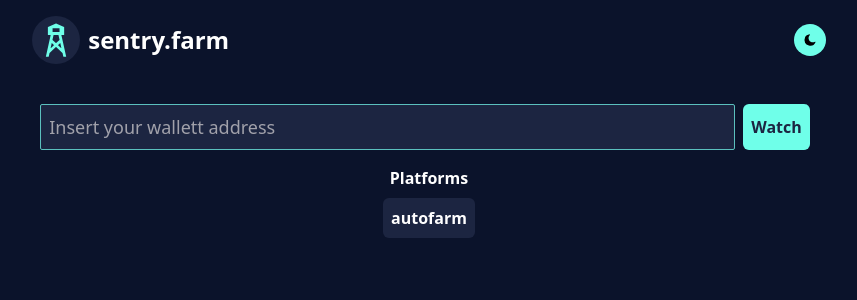
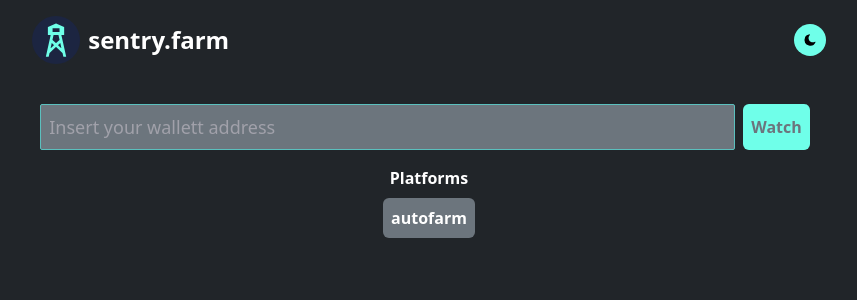
Before and after one commit to emiliobondioli/sentry, a Vue app: page / in a window 1280 px wide. Shown: the top 300 px of the page, without its empty margins (211-1068 px from the left). Built offline with nearby package versions, Linux system fonts and the light colour scheme; what web3 would draw is missing.

Commit message:
update color scheme

```diff
--- a/tailwind.config.js
+++ b/tailwind.config.js
@@ -25,14 +25,14 @@
       },
       white: colors.white,
       gray: {
-        darkest: "#1f2d3d",
-        dark: "#3c4858",
-        DEFAULT: "#1C2541",
-        light: "#e0e6ed",
-        lightest: "#f9fafc",
+        darkest: "#343A40",
+        dark: "#495057",
+        DEFAULT: "#6C757D",
+        light: "#CED4DA",
+        lightest: "#DEE2E6",
       },
       black: {
-        DEFAULT: "#0B132B",
+        DEFAULT: "#212529",
       },
     },
   },
```
